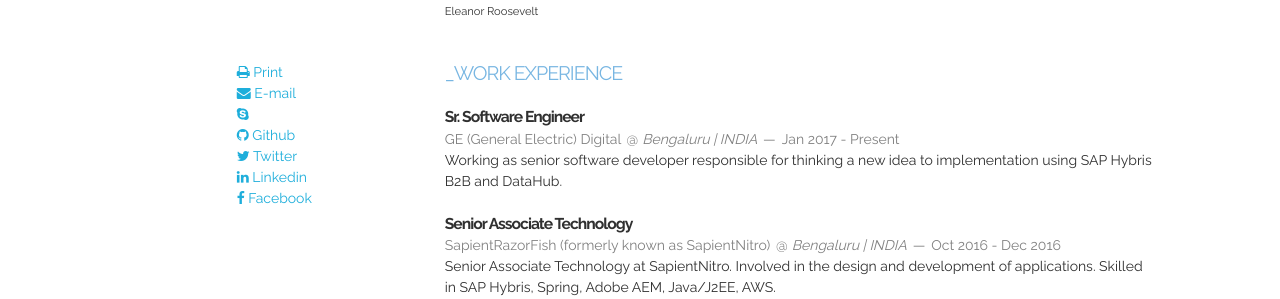
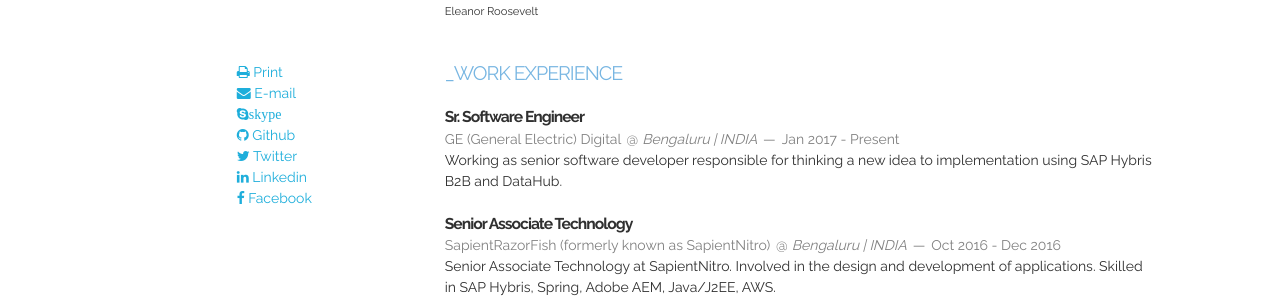
Before and after one commit to shahid-khans/shahid-khans.github.io, a Jekyll site: the page built from index.html, in a window 1280 px wide. Shown: the part 224-523 px from the top of the page. Built offline with Jekyll 4.4.1, drawn with Linux system fonts in a browser that asks for light colours; nearby versions of some CDN libraries; Markdown is read by kramdown in place of the engine named in the settings; the list of posts is cut into pages by our own code.

Commit message:
Update employment.html

```diff
--- a/_includes/employment.html
+++ b/_includes/employment.html
@@ -5,7 +5,7 @@
             <p>
                 <a href="{{ site.email_full }}"><i class="fa fa-envelope">{{ E-mail}}</i> E-mail</a><br/>
             </p>
-            <p><a href="skype:shahid.khans@outlook.com" target="_blank"><i class="fa fa-skype"></i></a></p>
+            <p><a href="skype:shahid.khans@outlook.com" target="_blank"><i class="fa fa-skype">skype</i></a></p>
             <p><a href="https://github.com/{{ site.github }}" target="_blank"><i class="fa fa-github"></i> Github</a> </p>
             <p><a href="https://twitter.com/{{ site.twitter }}" target="_blank"><i class="fa fa-twitter"></i> Twitter</a></p>
             <p><a href="https://www.linkedin.com/in/{{ site.linkedin }}" target="_blank"><i class="fa fa-linkedin"></i> Linkedin</a></p>
```
